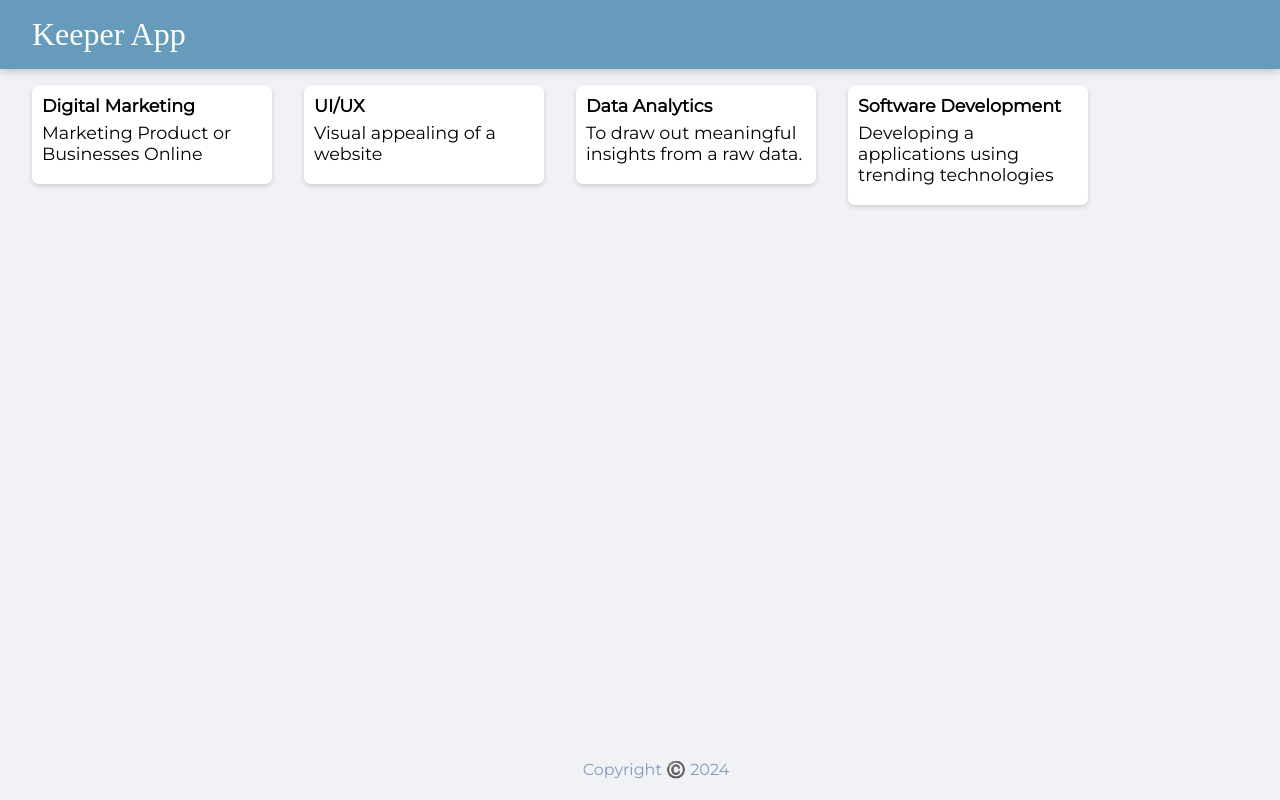
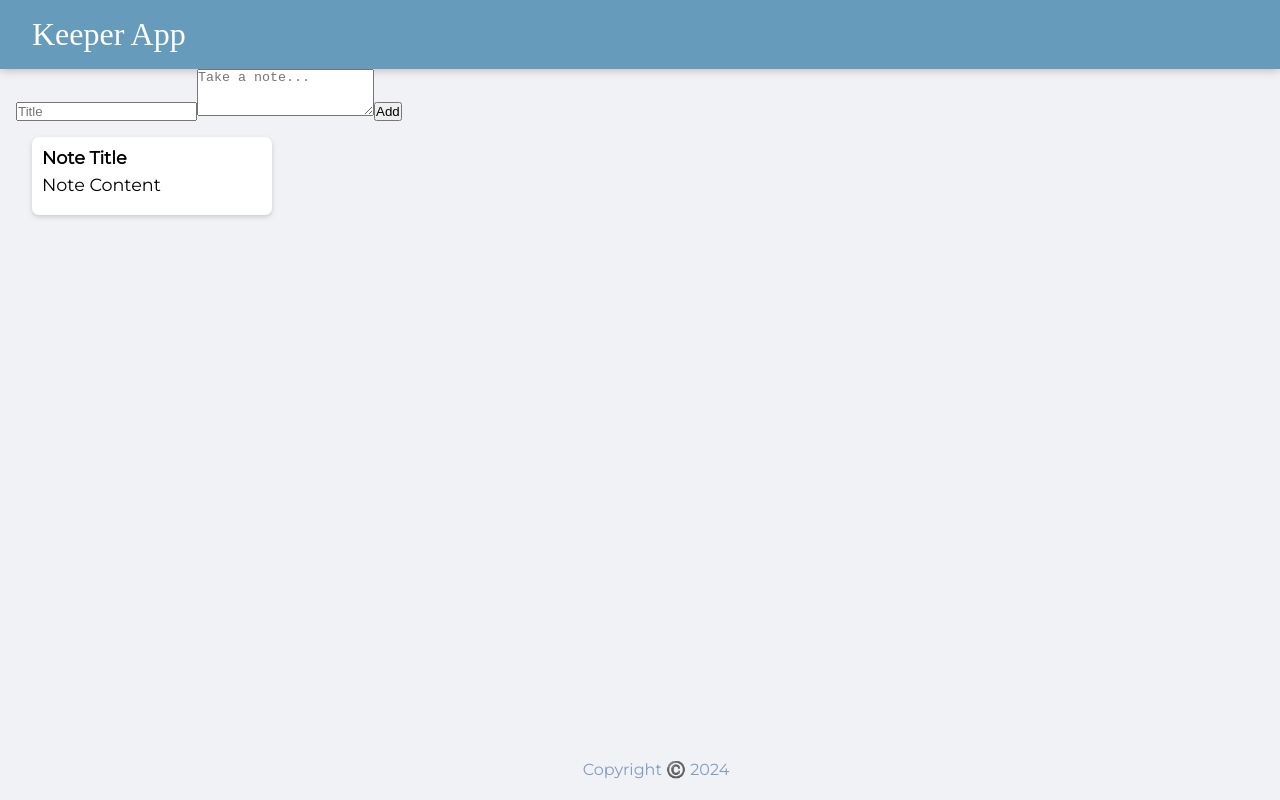
Before and after one commit to Tanushree227/Keeper_App, a React (Vite) app: page / in a window 1280 px wide. Built offline with nearby package versions, Linux system fonts and the light colour scheme; a web font is replaced by a local one.

Commit message:
creating a note area to take user input

```diff
--- a/src/components/App.jsx
+++ b/src/components/App.jsx
@@ -3,20 +3,14 @@ import Header from "./Header";
 import Footer from "./Footer";
 import Note from "./Note";
 import notes from "../notes";
+import CreateArea from "./CreateArea";
 
 export default function App() {
   return (
     <div>
       <Header />
-      {notes.map((noteItem) => {
-        return (
-          <Note
-            key={noteItem.key}
-            title={noteItem.title}
-            content={noteItem.content}
-          />
-        );
-      })}
+      <CreateArea />
+      <Note key={1} title="Note Title" content="Note Content" />
       <Footer />
     </div>
   );
--- /dev/null
+++ b/src/components/CreateArea.jsx
@@ -0,0 +1,34 @@
+import React, { useState } from 'react'
+
+export default function CreateArea() {
+    const [note, setNote] = useState({
+        title: "",
+        content: ""
+    })
+
+    function handleChange(event)
+    {
+        const {name, value} = event.target;
+        setNote(prevNote => {
+            return{
+                ...prevNote,
+                [name]:value
+            }
+        })
+    }
+
+    function submitNote(event)
+    {
+        event.preventDefault()
+    }
+
+  return (
+    <div>
+        <form>
+            <input name='title' value={note.title} placeholder='Title' onChange={handleChange} />
+            <textarea name='content' value={note.content} rows="3" placeholder='Take a note...' onChange={handleChange} />
+            <button onClick={submitNote}>Add</button>
+        </form>
+    </div>
+  )
+}
```
